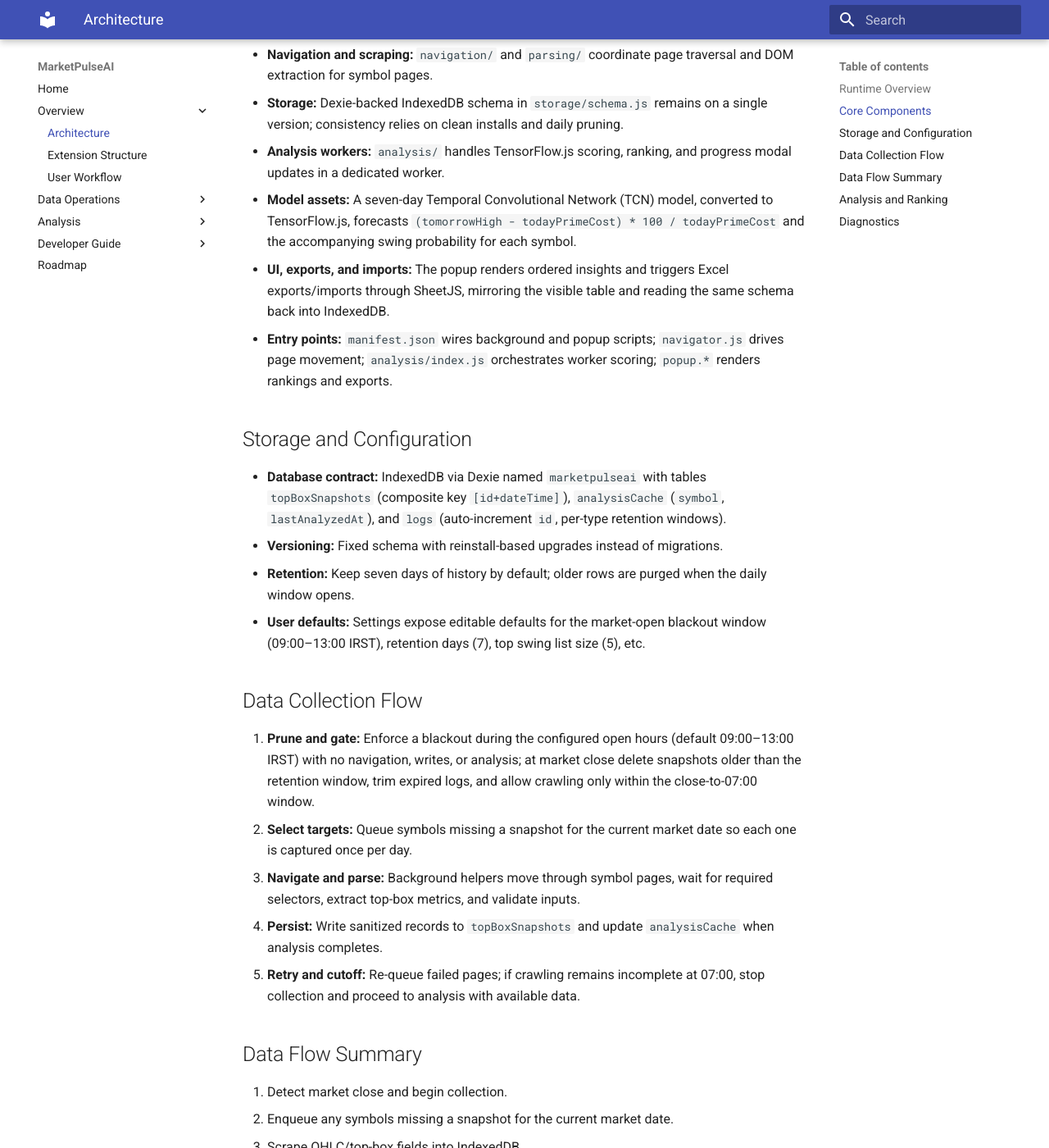
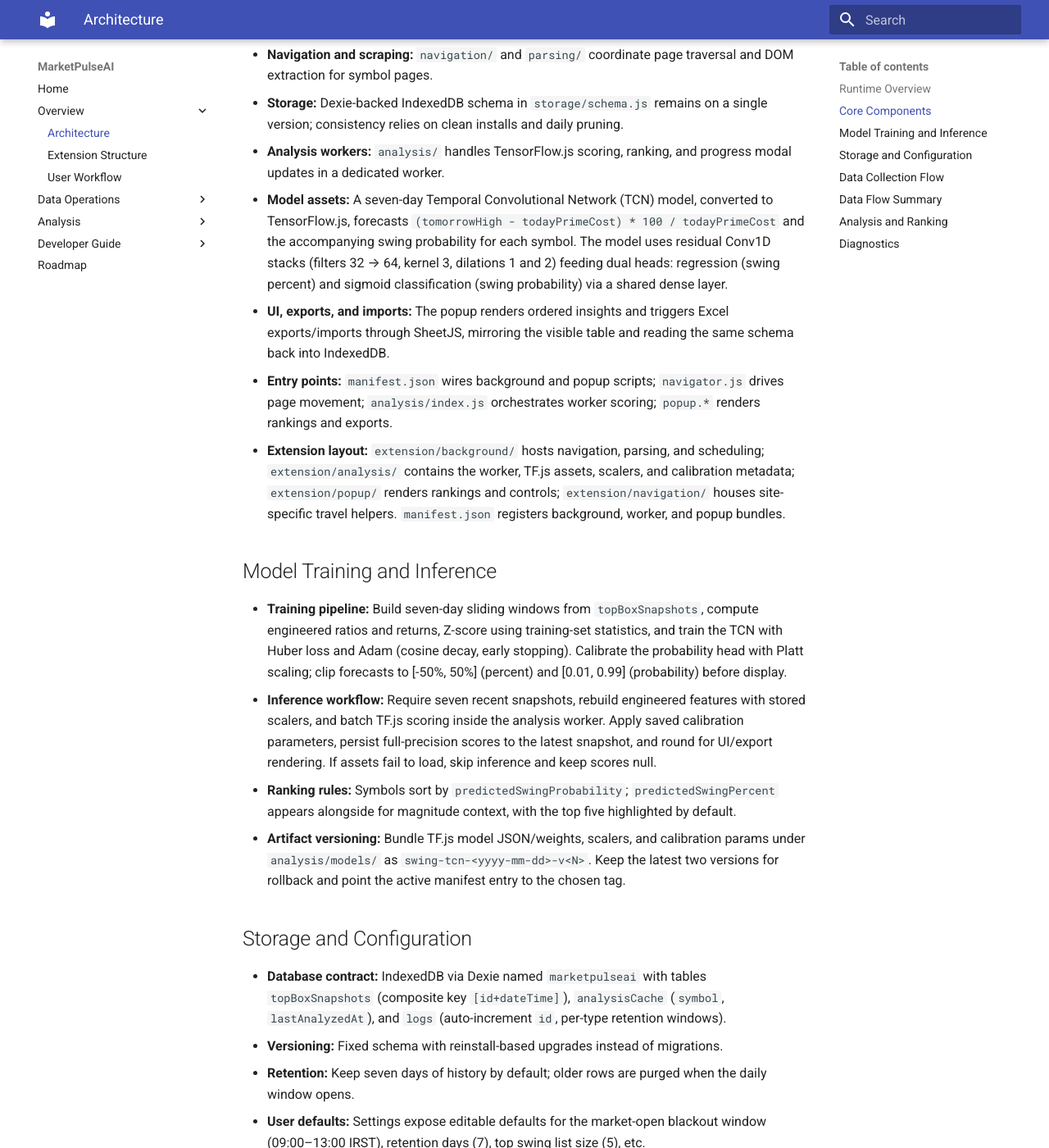
Before and after one commit to shari-ar/MarketPulseAI, an MkDocs documentation site: the page built from docs/architecture.md, in a window 1280 px wide and 1400 px high, scrolled down 607 px. Shown: the whole window at 82% size. Built offline with MkDocs 1.6.1 and Material for MkDocs 9.7.7, drawn with Linux system fonts in a browser that asks for light colours.

Commit message:
Expand architecture doc with model and pipeline details

```diff
--- a/docs/architecture.md
+++ b/docs/architecture.md
@@ -13,9 +13,17 @@
 - **Navigation and scraping:** `navigation/` and `parsing/` coordinate page traversal and DOM extraction for symbol pages.
 - **Storage:** Dexie-backed IndexedDB schema in `storage/schema.js` remains on a single version; consistency relies on clean installs and daily pruning.
 - **Analysis workers:** `analysis/` handles TensorFlow.js scoring, ranking, and progress modal updates in a dedicated worker.
-- **Model assets:** A seven-day Temporal Convolutional Network (TCN) model, converted to TensorFlow.js, forecasts `(tomorrowHigh - todayPrimeCost) * 100 / todayPrimeCost` and the accompanying swing probability for each symbol.
+- **Model assets:** A seven-day Temporal Convolutional Network (TCN) model, converted to TensorFlow.js, forecasts `(tomorrowHigh - todayPrimeCost) * 100 / todayPrimeCost` and the accompanying swing probability for each symbol. The model uses residual Conv1D stacks (filters 32 → 64, kernel 3, dilations 1 and 2) feeding dual heads: regression (swing percent) and sigmoid classification (swing probability) via a shared dense layer.
 - **UI, exports, and imports:** The popup renders ordered insights and triggers Excel exports/imports through SheetJS, mirroring the visible table and reading the same schema back into IndexedDB.
 - **Entry points:** `manifest.json` wires background and popup scripts; `navigator.js` drives page movement; `analysis/index.js` orchestrates worker scoring; `popup.*` renders rankings and exports.
+- **Extension layout:** `extension/background/` hosts navigation, parsing, and scheduling; `extension/analysis/` contains the worker, TF.js assets, scalers, and calibration metadata; `extension/popup/` renders rankings and controls; `extension/navigation/` houses site-specific travel helpers. `manifest.json` registers background, worker, and popup bundles.
+
+## Model Training and Inference
+
+- **Training pipeline:** Build seven-day sliding windows from `topBoxSnapshots`, compute engineered ratios and returns, Z-score using training-set statistics, and train the TCN with Huber loss and Adam (cosine decay, early stopping). Calibrate the probability head with Platt scaling; clip forecasts to [-50%, 50%] (percent) and [0.01, 0.99] (probability) before display.
+- **Inference workflow:** Require seven recent snapshots, rebuild engineered features with stored scalers, and batch TF.js scoring inside the analysis worker. Apply saved calibration parameters, persist full-precision scores to the latest snapshot, and round for UI/export rendering. If assets fail to load, skip inference and keep scores null.
+- **Ranking rules:** Symbols sort by `predictedSwingProbability`; `predictedSwingPercent` appears alongside for magnitude context, with the top five highlighted by default.
+- **Artifact versioning:** Bundle TF.js model JSON/weights, scalers, and calibration params under `analysis/models/` as `swing-tcn-<yyyy-mm-dd>-v<N>`. Keep the latest two versions for rollback and point the active manifest entry to the chosen tag.
 
 ## Storage and Configuration
 
```
